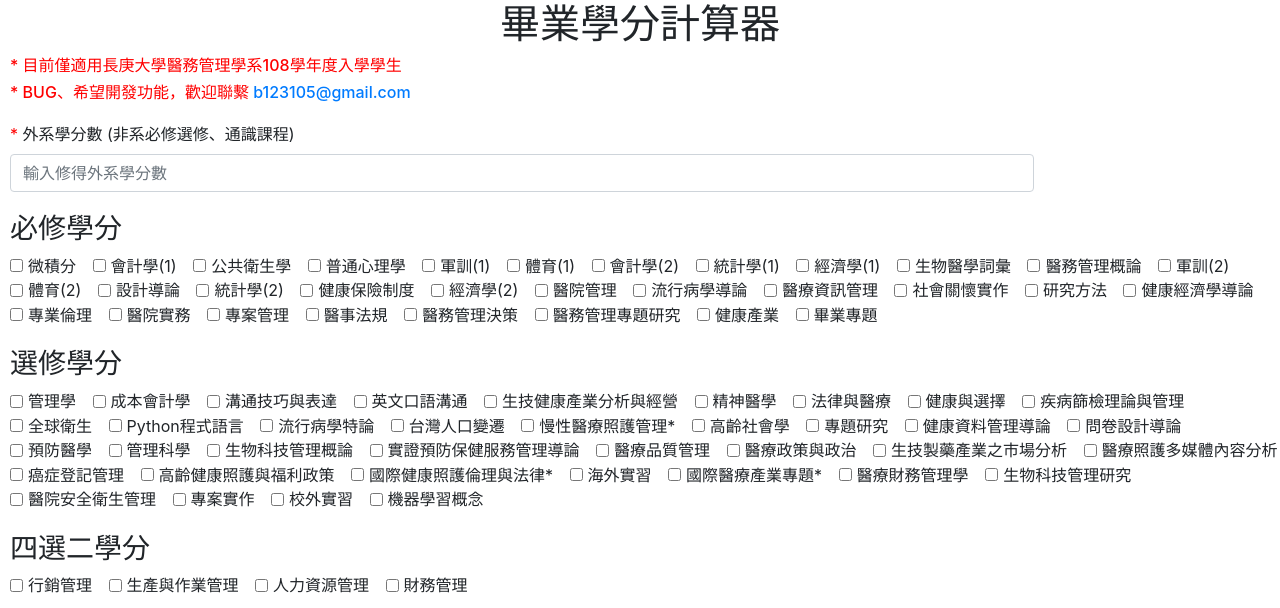
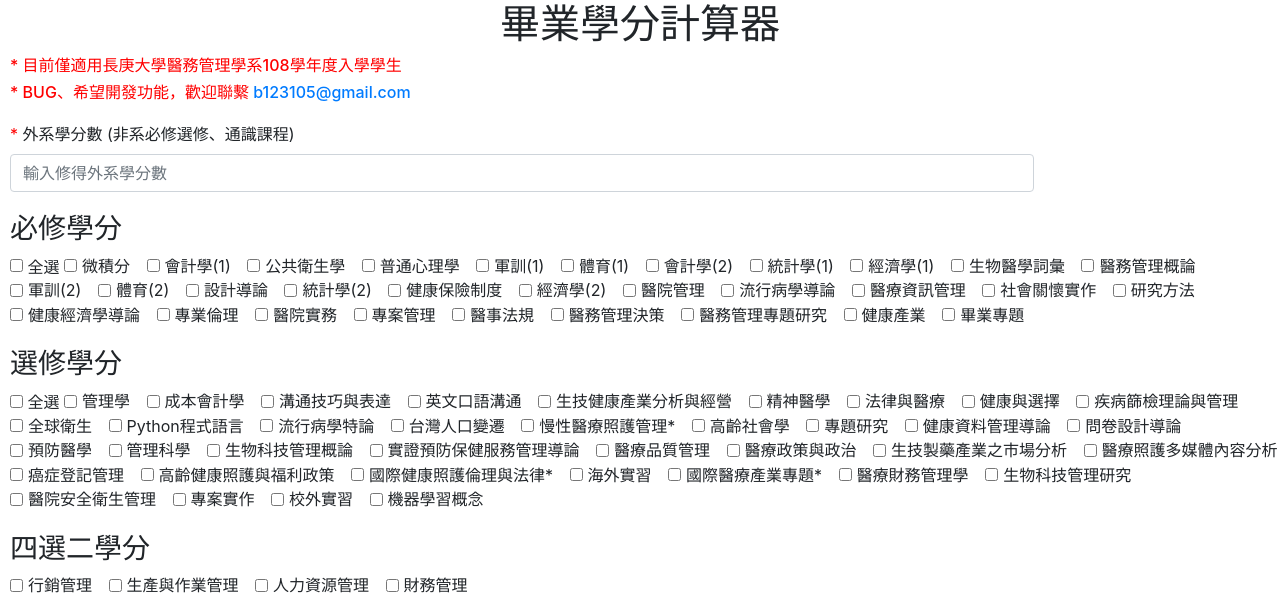
Before and after one commit to AlanSyue/graduateCreditTool, a PHP site: page / in a window 1280 px wide. Shown: the top 608 px of the page. Run offline with PHP 8.4, Linux system fonts and the light colour scheme.

Commit message:
新增feature：全選與取消全選

```diff
--- a/index.php
+++ b/index.php
@@ -50,280 +50,282 @@
 		<!-- 必修 -->
 		<div id='board' style="width:100%;height:auto;margin-left:10px;margin-bottom: 20px">
 			<h3>必修學分</h3>
+			<input name="clickAll" id="coreCourse-clickAll" type="checkbox"> 全選
 			<div class="form-check form-check-inline">
-			 	<input class="form-check-input" type="checkbox" name='coreCourse_1' value="3">
+			 	<input class="form-check-input" id="coreCourse" type="checkbox" name='coreCourse_1' value="3">
 			 	<label class="form-check-label" for="coreCourse_1">微積分</label>
 			</div>
 			<div class="form-check form-check-inline">
-			 	<input class="form-check-input" type="checkbox" name='coreCourse_2' value="3">
+			 	<input class="form-check-input" id="coreCourse" type="checkbox" name='coreCourse_2' value="3">
 			 	<label class="form-check-label" for="coreCourse_2">會計學(1)</label>
 			</div>
 			<div class="form-check form-check-inline">
-			 	<input class="form-check-input" type="checkbox" name='coreCourse_3' value="3">
+			 	<input class="form-check-input" id="coreCourse" type="checkbox" name='coreCourse_3' value="3">
 			 	<label class="form-check-label" for="coreCourse_3">公共衛生學</label>
 			</div>
 			<div class="form-check form-check-inline">
-			 	<input class="form-check-input" type="checkbox" name='coreCourse_4' value="2">
+			 	<input class="form-check-input" id="coreCourse" type="checkbox" name='coreCourse_4' value="2">
 			 	<label class="form-check-label" for="coreCourse_4">普通心理學</label>
 			</div>
 			<div class="form-check form-check-inline">
-			 	<input class="form-check-input" type="checkbox" name='coreCourse_5' value="0">
+			 	<input class="form-check-input" id="coreCourse" type="checkbox" name='coreCourse_5' value="0">
 			 	<label class="form-check-label" for="coreCourse_5">軍訓(1)</label>
 			</div>
 			<div class="form-check form-check-inline">
-			 	<input class="form-check-input" type="checkbox" name='coreCourse_6' value="0">
+			 	<input class="form-check-input" id="coreCourse" type="checkbox" name='coreCourse_6' value="0">
 			 	<label class="form-check-label" for="coreCourse_6">體育(1)</label>
 			</div>
 			<div class="form-check form-check-inline">
-			 	<input class="form-check-input" type="checkbox" name='coreCourse_7' value="3">
+			 	<input class="form-check-input" id="coreCourse" type="checkbox" name='coreCourse_7' value="3">
 			 	<label class="form-check-label" for="coreCourse_7">會計學(2)</label>
 			</div>
 			<div class="form-check form-check-inline">
-			 	<input class="form-check-input" type="checkbox" name='coreCourse_8' value="3">
+			 	<input class="form-check-input" id="coreCourse" type="checkbox" name='coreCourse_8' value="3">
 			 	<label class="form-check-label" for="coreCourse_8">統計學(1)</label>
 			</div>
 			<div class="form-check form-check-inline">
-			 	<input class="form-check-input" type="checkbox" name='coreCourse_9' value="3">
+			 	<input class="form-check-input" id="coreCourse" type="checkbox" name='coreCourse_9' value="3">
 			 	<label class="form-check-label" for="coreCourse_9">經濟學(1)</label>
 			</div>
 			<div class="form-check form-check-inline">
-			 	<input class="form-check-input" type="checkbox" name='coreCourse_10' value="3">
+			 	<input class="form-check-input" id="coreCourse" type="checkbox" name='coreCourse_10' value="3">
 			 	<label class="form-check-label" for="coreCourse_10">生物醫學詞彙</label>
 			</div>
 			<div class="form-check form-check-inline">
-			 	<input class="form-check-input" type="checkbox" name='coreCourse_11' value="3">
+			 	<input class="form-check-input" id="coreCourse" type="checkbox" name='coreCourse_11' value="3">
 			 	<label class="form-check-label" for="coreCourse_11">醫務管理概論</label>
 			</div>
 			<div class="form-check form-check-inline">
-			 	<input class="form-check-input" type="checkbox" name='coreCourse_12' value="0">
+			 	<input class="form-check-input" id="coreCourse" type="checkbox" name='coreCourse_12' value="0">
 			 	<label class="form-check-label" for="coreCourse_12">軍訓(2)</label>
 			</div>
 			<div class="form-check form-check-inline">
-			 	<input class="form-check-input" type="checkbox" name='coreCourse_13' value="0">
+			 	<input class="form-check-input" id="coreCourse" type="checkbox" name='coreCourse_13' value="0">
 			 	<label class="form-check-label" for="coreCourse_13">體育(2)</label>
 			</div>
 			<div class="form-check form-check-inline">
-			 	<input class="form-check-input" type="checkbox" name='coreCourse_14' value="3">
+			 	<input class="form-check-input" id="coreCourse" type="checkbox" name='coreCourse_14' value="3">
 			 	<label class="form-check-label" for="coreCourse_14">設計導論</label>
 			</div>
 			<div class="form-check form-check-inline">
-			 	<input class="form-check-input" type="checkbox" name='coreCourse_15' value="3">
+			 	<input class="form-check-input" id="coreCourse" type="checkbox" name='coreCourse_15' value="3">
 			 	<label class="form-check-label" for="coreCourse_15">統計學(2)</label>
 			</div>
 			<div class="form-check form-check-inline">
-			 	<input class="form-check-input" type="checkbox" name='coreCourse_16' value="3">
+			 	<input class="form-check-input" id="coreCourse" type="checkbox" name='coreCourse_16' value="3">
 			 	<label class="form-check-label" for="coreCourse_16">健康保險制度</label>
 			</div>
 			<div class="form-check form-check-inline">
-			 	<input class="form-check-input" type="checkbox" name='coreCourse_17' value="3">
+			 	<input class="form-check-input" id="coreCourse" type="checkbox" name='coreCourse_17' value="3">
 			 	<label class="form-check-label" for="coreCourse_17">經濟學(2)</label>
 			</div>
 			<div class="form-check form-check-inline">
-			 	<input class="form-check-input" type="checkbox" name='coreCourse_18' value="3">
+			 	<input class="form-check-input" id="coreCourse" type="checkbox" name='coreCourse_18' value="3">
 			 	<label class="form-check-label" for="coreCourse_18">醫院管理</label>
 			</div>
 			<div class="form-check form-check-inline">
-			 	<input class="form-check-input" type="checkbox" name='coreCourse_19' value="3">
+			 	<input class="form-check-input" id="coreCourse" type="checkbox" name='coreCourse_19' value="3">
 			 	<label class="form-check-label" for="coreCourse_19">流行病學導論</label>
 			</div>
 			<div class="form-check form-check-inline">
-			 	<input class="form-check-input" type="checkbox" name='coreCourse_20' value="3">
+			 	<input class="form-check-input" id="coreCourse" type="checkbox" name='coreCourse_20' value="3">
 			 	<label class="form-check-label" for="coreCourse_20">醫療資訊管理</label>
 			</div>
 			<div class="form-check form-check-inline">
-			 	<input class="form-check-input" type="checkbox" name='coreCourse_21' value="0">
+			 	<input class="form-check-input" id="coreCourse" type="checkbox" name='coreCourse_21' value="0">
 			 	<label class="form-check-label" for="coreCourse_21">社會關懷實作</label>
 			</div>
 			<div class="form-check form-check-inline">
-			 	<input class="form-check-input" type="checkbox" name='coreCourse_22' value="3">
+			 	<input class="form-check-input" id="coreCourse" type="checkbox" name='coreCourse_22' value="3">
 			 	<label class="form-check-label" for="coreCourse_22">研究方法</label>
 			</div>
 			<div class="form-check form-check-inline">
-			 	<input class="form-check-input" type="checkbox" name='coreCourse_23' value="3">
+			 	<input class="form-check-input" id="coreCourse" type="checkbox" name='coreCourse_23' value="3">
 			 	<label class="form-check-label" for="coreCourse_23">健康經濟學導論</label>
 			</div>
 			<div class="form-check form-check-inline">
-			 	<input class="form-check-input" type="checkbox" name='coreCourse_24' value="2">
+			 	<input class="form-check-input" id="coreCourse" type="checkbox" name='coreCourse_24' value="2">
 			 	<label class="form-check-label" for="coreCourse_24">專業倫理</label>
 			</div>
 			<div class="form-check form-check-inline">
-			 	<input class="form-check-input" type="checkbox" name='coreCourse_25' value="1">
+			 	<input class="form-check-input" id="coreCourse" type="checkbox" name='coreCourse_25' value="1">
 			 	<label class="form-check-label" for="coreCourse_25">醫院實務</label>
 			</div>
 			<div class="form-check form-check-inline">
-			 	<input class="form-check-input" type="checkbox" name='coreCourse_26' value="3">
+			 	<input class="form-check-input" id="coreCourse" type="checkbox" name='coreCourse_26' value="3">
 			 	<label class="form-check-label" for="coreCourse_26">專案管理</label>
 			</div>
 			<div class="form-check form-check-inline">
-			 	<input class="form-check-input" type="checkbox" name='coreCourse_27' value="2">
+			 	<input class="form-check-input" id="coreCourse" type="checkbox" name='coreCourse_27' value="2">
 			 	<label class="form-check-label" for="coreCourse_27">醫事法規</label>
 			</div>
 			<div class="form-check form-check-inline">
-			 	<input class="form-check-input" type="checkbox" name='coreCourse_28' value="3">
+			 	<input class="form-check-input" id="coreCourse" type="checkbox" name='coreCourse_28' value="3">
 			 	<label class="form-check-label" for="coreCourse_28">醫務管理決策</label>
 			</div>
 			<div class="form-check form-check-inline">
-			 	<input class="form-check-input" type="checkbox" name='coreCourse_29' value="3">
+			 	<input class="form-check-input" id="coreCourse" type="checkbox" name='coreCourse_29' value="3">
 			 	<label class="form-check-label" for="coreCourse_29">醫務管理專題研究</label>
 			</div>
 			<div class="form-check form-check-inline">
-			 	<input class="form-check-input" type="checkbox" name='coreCourse_30' value="2">
+			 	<input class="form-check-input" id="coreCourse" type="checkbox" name='coreCourse_30' value="2">
 			 	<label class="form-check-label" for="coreCourse_30">健康產業</label>
 			</div>
 			<div class="form-check form-check-inline">
-			 	<input class="form-check-input" type="checkbox" name='coreCourse_31' value="10">
+			 	<input class="form-check-input" id="coreCourse" type="checkbox" name='coreCourse_31' value="10">
 			 	<label class="form-check-label" for="coreCourse_31">畢業專題</label>
 			</div>
 		</div>
 		<!-- 選修 -->
 		<div id='board' style="width:100%;height: auto;margin-left:10px;margin-bottom: 20px">
 			<h3>選修學分</h3>
+			<input name="clickAll" id="optionalCourse-clickAll" type="checkbox"> 全選
 			<div class="form-check form-check-inline">
-			 	<input class="form-check-input" type="checkbox" name='optionalCourse_1' value="3">
+			 	<input class="form-check-input" id="optionalCourse" type="checkbox" name='optionalCourse_1' value="3">
 			 	<label class="form-check-label" for="optionalCourse_1">管理學</label>
 			</div>
 			<div class="form-check form-check-inline">
-			 	<input class="form-check-input" type="checkbox" name='optionalCourse_2' value="3">
+			 	<input class="form-check-input" id="optionalCourse" type="checkbox" name='optionalCourse_2' value="3">
 			 	<label class="form-check-label" for="optionalCourse_2">成本會計學</label>
 			</div>
 			<div class="form-check form-check-inline">
-			 	<input class="form-check-input" type="checkbox" name='optionalCourse_3' value="2">
+			 	<input class="form-check-input" id="optionalCourse" type="checkbox" name='optionalCourse_3' value="2">
 			 	<label class="form-check-label" for="optionalCourse_3">溝通技巧與表達</label>
 			</div>
 			<div class="form-check form-check-inline">
-			 	<input class="form-check-input" type="checkbox" name='optionalCourse_4' value="2">
+			 	<input class="form-check-input" id="optionalCourse" type="checkbox" name='optionalCourse_4' value="2">
 			 	<label class="form-check-label" for="optionalCourse_4">英文口語溝通</label>
 			</div>
 			<div class="form-check form-check-inline">
-			 	<input class="form-check-input" type="checkbox" name='optionalCourse_5' value="3">
+			 	<input class="form-check-input" id="optionalCourse" type="checkbox" name='optionalCourse_5' value="3">
 			 	<label class="form-check-label" for="optionalCourse_5">生技健康產業分析與經營</label>
 			</div>
 			<div class="form-check form-check-inline">
-			 	<input class="form-check-input" type="checkbox" name='optionalCourse_6' value="2">
+			 	<input class="form-check-input" id="optionalCourse" type="checkbox" name='optionalCourse_6' value="2">
 			 	<label class="form-check-label" for="optionalCourse_6">精神醫學</label>
 			</div>
 			<div class="form-check form-check-inline">
-			 	<input class="form-check-input" type="checkbox" name='optionalCourse_7' value="2">
+			 	<input class="form-check-input" id="optionalCourse" type="checkbox" name='optionalCourse_7' value="2">
 			 	<label class="form-check-label" for="optionalCourse_7">法律與醫療</label>
 			</div>
 			<div class="form-check form-check-inline">
-			 	<input class="form-check-input" type="checkbox" name='optionalCourse_8' value="1">
+			 	<input class="form-check-input" id="optionalCourse" type="checkbox" name='optionalCourse_8' value="1">
 			 	<label class="form-check-label" for="optionalCourse_8">健康與選擇</label>
 			</div>
 			<div class="form-check form-check-inline">
-			 	<input class="form-check-input" type="checkbox" name='optionalCourse_9' value="2">
+			 	<input class="form-check-input" id="optionalCourse" type="checkbox" name='optionalCourse_9' value="2">
 			 	<label class="form-check-label" for="optionalCourse_9">疾病篩檢理論與管理</label>
 			</div>
 			<div class="form-check form-check-inline">
-			 	<input class="form-check-input" type="checkbox" name='optionalCourse_10' value="2">
+			 	<input class="form-check-input" id="optionalCourse" type="checkbox" name='optionalCourse_10' value="2">
 			 	<label class="form-check-label" for="optionalCourse_10">全球衛生</label>
 			</div>
 			<div class="form-check form-check-inline">
-			 	<input class="form-check-input" type="checkbox" name='optionalCourse_11' value="2">
+			 	<input class="form-check-input" id="optionalCourse" type="checkbox" name='optionalCourse_11' value="2">
 			 	<label class="form-check-label" for="optionalCourse_11">Python程式語言</label>
 			</div>
 			<div class="form-check form-check-inline">
-			 	<input class="form-check-input" type="checkbox" name='optionalCourse_12' value="2">
+			 	<input class="form-check-input" id="optionalCourse" type="checkbox" name='optionalCourse_12' value="2">
 			 	<label class="form-check-label" for="optionalCourse_12">流行病學特論</label>
 			</div>
 			<div class="form-check form-check-inline">
-			 	<input class="form-check-input" type="checkbox" name='optionalCourse_13' value="3">
+			 	<input class="form-check-input" id="optionalCourse" type="checkbox" name='optionalCourse_13' value="3">
 			 	<label class="form-check-label" for="optionalCourse_13">台灣人口變遷</label>
 			</div>
 			<div class="form-check form-check-inline">
-			 	<input class="form-check-input" type="checkbox" name='optionalCourse_14' value="2">
+			 	<input class="form-check-input" id="optionalCourse" type="checkbox" name='optionalCourse_14' value="2">
 			 	<label class="form-check-label" for="optionalCourse_14">慢性醫療照護管理*</label>
 			</div>
 			<div class="form-check form-check-inline">
-			 	<input class="form-check-input" type="checkbox" name='optionalCourse_15' value="2">
+			 	<input class="form-check-input" id="optionalCourse" type="checkbox" name='optionalCourse_15' value="2">
 			 	<label class="form-check-label" for="optionalCourse_15">高齡社會學</label>
 			</div>
 			<div class="form-check form-check-inline">
-			 	<input class="form-check-input" type="checkbox" name='optionalCourse_16' value="2">
+			 	<input class="form-check-input" id="optionalCourse" type="checkbox" name='optionalCourse_16' value="2">
 			 	<label class="form-check-label" for="optionalCourse_16">專題研究</label>
 			</div>
 			<div class="form-check form-check-inline">
-			 	<input class="form-check-input" type="checkbox" name='optionalCourse_17' value="2">
+			 	<input class="form-check-input" id="optionalCourse" type="checkbox" name='optionalCourse_17' value="2">
 			 	<label class="form-check-label" for="optionalCourse_17">健康資料管理導論</label>
 			</div>
 			<div class="form-check form-check-inline">
-			 	<input class="form-check-input" type="checkbox" name='optionalCourse_18' value="2">
+			 	<input class="form-check-input" id="optionalCourse" type="checkbox" name='optionalCourse_18' value="2">
 			 	<label class="form-check-label" for="optionalCourse_18">問卷設計導論</label>
 			</div>
 			<div class="form-check form-check-inline">
-			 	<input class="form-check-input" type="checkbox" name='optionalCourse_19' value="2">
+			 	<input class="form-check-input" id="optionalCourse" type="checkbox" name='optionalCourse_19' value="2">
 			 	<label class="form-check-label" for="optionalCourse_19">預防醫學</label>
 			</div>
 			<div class="form-check form-check-inline">
-			 	<input class="form-check-input" type="checkbox" name='optionalCourse_20' value="3">
+			 	<input class="form-check-input" id="optionalCourse" type="checkbox" name='optionalCourse_20' value="3">
 			 	<label class="form-check-label" for="optionalCourse_20">管理科學</label>
 			</div>
 			<div class="form-check form-check-inline">
-			 	<input class="form-check-input" type="checkbox" name='optionalCourse_21' value="3">
+			 	<input class="form-check-input" id="optionalCourse" type="checkbox" name='optionalCourse_21' value="3">
 			 	<label class="form-check-label" for="optionalCourse_21">生物科技管理概論</label>
 			</div>
 			<div class="form-check form-check-inline">
-			 	<input class="form-check-input" type="checkbox" name='optionalCourse_22' value="2">
+			 	<input class="form-check-input" id="optionalCourse" type="checkbox" name='optionalCourse_22' value="2">
 			 	<label class="form-check-label" for="optionalCourse_22">實證預防保健服務管理導論</label>
 			</div>
 			<div class="form-check form-check-inline">
-			 	<input class="form-check-input" type="checkbox" name='optionalCourse_23' value="2">
+			 	<input class="form-check-input" id="optionalCourse" type="checkbox" name='optionalCourse_23' value="2">
 			 	<label class="form-check-label" for="optionalCourse_23">醫療品質管理</label>
 			</div>
 			<div class="form-check form-check-inline">
-			 	<input class="form-check-input" type="checkbox" name='optionalCourse_24' value="2">
+			 	<input class="form-check-input" id="optionalCourse" type="checkbox" name='optionalCourse_24' value="2">
 			 	<label class="form-check-label" for="optionalCourse_24">醫療政策與政治</label>
 			</div>
 			<div class="form-check form-check-inline">
-			 	<input class="form-check-input" type="checkbox" name='optionalCourse_25' value="2">
+			 	<input class="form-check-input" id="optionalCourse" type="checkbox" name='optionalCourse_25' value="2">
 			 	<label class="form-check-label" for="optionalCourse_25">生技製藥產業之市場分析</label>
 			</div>
 			<div class="form-check form-check-inline">
-			 	<input class="form-check-input" type="checkbox" name='optionalCourse_26' value="3">
+			 	<input class="form-check-input" id="optionalCourse" type="checkbox" name='optionalCourse_26' value="3">
 			 	<label class="form-check-label" for="optionalCourse_26">醫療照護多媒體內容分析</label>
 			</div>
 			<div class="form-check form-check-inline">
-			 	<input class="form-check-input" type="checkbox" name='optionalCourse_27' value="2">
+			 	<input class="form-check-input" id="optionalCourse" type="checkbox" name='optionalCourse_27' value="2">
 			 	<label class="form-check-label" for="optionalCourse_27">癌症登記管理</label>
 			</div>
 			<div class="form-check form-check-inline">
-			 	<input class="form-check-input" type="checkbox" name='optionalCourse_28' value="2">
+			 	<input class="form-check-input" id="optionalCourse" type="checkbox" name='optionalCourse_28' value="2">
 			 	<label class="form-check-label" for="optionalCourse_28">高齡健康照護與福利政策</label>
 			</div>
 			<div class="form-check form-check-inline">
-			 	<input class="form-check-input" type="checkbox" name='optionalCourse_29' value="2">
+			 	<input class="form-check-input" id="optionalCourse" type="checkbox" name='optionalCourse_29' value="2">
 			 	<label class="form-check-label" for="optionalCourse_29">國際健康照護倫理與法律*</label>
 			</div>
 			<div class="form-check form-check-inline">
-			 	<input class="form-check-input" type="checkbox" name='optionalCourse_30' value="2">
+			 	<input class="form-check-input" id="optionalCourse" type="checkbox" name='optionalCourse_30' value="2">
 			 	<label class="form-check-label" for="optionalCourse_30">海外實習</label>
 			</div>
 			<div class="form-check form-check-inline">
-			 	<input class="form-check-input" type="checkbox" name='optionalCourse_31' value="5">
+			 	<input class="form-check-input" id="optionalCourse" type="checkbox" name='optionalCourse_31' value="5">
 			 	<label class="form-check-label" for="optionalCourse_31">國際醫療產業專題*</label>
 			</div>
 			<div class="form-check form-check-inline">
-			 	<input class="form-check-input" type="checkbox" name='optionalCourse_32' value="3">
+			 	<input class="form-check-input" id="optionalCourse" type="checkbox" name='optionalCourse_32' value="3">
 			 	<label class="form-check-label" for="optionalCourse_32">醫療財務管理學</label>
 			</div>
 			<div class="form-check form-check-inline">
-			 	<input class="form-check-input" type="checkbox" name='optionalCourse_33' value="3">
+			 	<input class="form-check-input" id="optionalCourse" type="checkbox" name='optionalCourse_33' value="3">
 			 	<label class="form-check-label" for="optionalCourse_33">生物科技管理研究</label>
 			</div>
 			<div class="form-check form-check-inline">
-			 	<input class="form-check-input" type="checkbox" name='optionalCourse_34' value="2">
+			 	<input class="form-check-input" id="optionalCourse" type="checkbox" name='optionalCourse_34' value="2">
 			 	<label class="form-check-label" for="optionalCourse_34">醫院安全衛生管理</label>
 			</div>
 			<div class="form-check form-check-inline">
-			 	<input class="form-check-input" type="checkbox" name='optionalCourse_35' value="2">
+			 	<input class="form-check-input" id="optionalCourse" type="checkbox" name='optionalCourse_35' value="2">
 			 	<label class="form-check-label" for="optionalCourse_35">專案實作</label>
 			</div>
 			<div class="form-check form-check-inline">
-			 	<input class="form-check-input" type="checkbox" name='optionalCourse_36' value="4">
+			 	<input class="form-check-input" id="optionalCourse" type="checkbox" name='optionalCourse_36' value="4">
 			 	<label class="form-check-label" for="optionalCourse_36">校外實習</label>
 			</div>
 			<div class="form-check form-check-inline">
-			 	<input class="form-check-input" type="checkbox" name='optionalCourse_37' value="2">
+			 	<input class="form-check-input" id="optionalCourse" type="checkbox" name='optionalCourse_37' value="2">
 			 	<label class="form-check-label" for="optionalCourse_37">機器學習概念</label>
 			</div>
 		</div>
@@ -923,6 +925,30 @@
 				}
 			});
 		})
+		// 控制必修課全選/取消全選
+		$("#coreCourse-clickAll").click(function() {
+		   if($("#coreCourse-clickAll").prop("checked")) {
+		     $("input[id='coreCourse']").each(function() {
+		         $(this).prop("checked", true);
+		     });
+		   } else {
+		     $("input[id='coreCourse']").each(function() {
+		         $(this).prop("checked", false);
+		     });
+		   }
+		});
+		// 控制選修課全選/取消全選
+		$("#optionalCourse-clickAll").click(function() {
+		   if($("#optionalCourse-clickAll").prop("checked")) {
+		     $("input[id='optionalCourse']").each(function() {
+		         $(this).prop("checked", true);
+		     });
+		   } else {
+		     $("input[id='optionalCourse']").each(function() {
+		         $(this).prop("checked", false);
+		     });
+		   }
+		});
 	</script>
 </body>
 </html>
```
